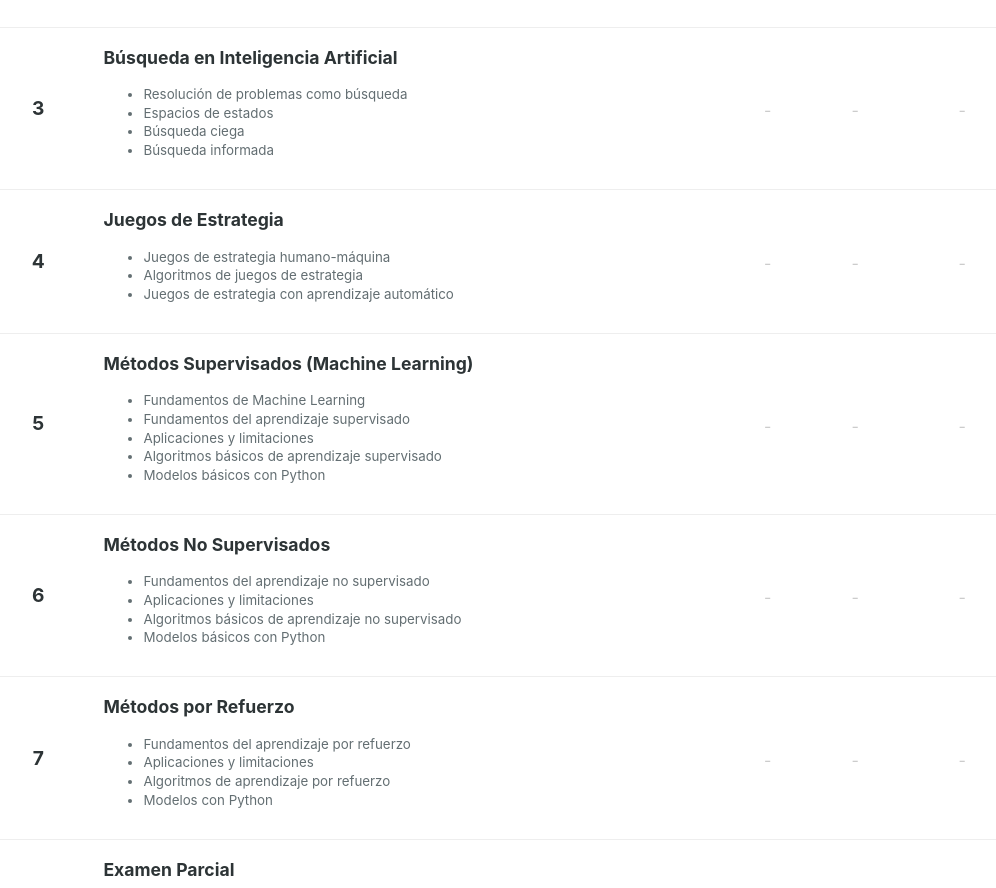
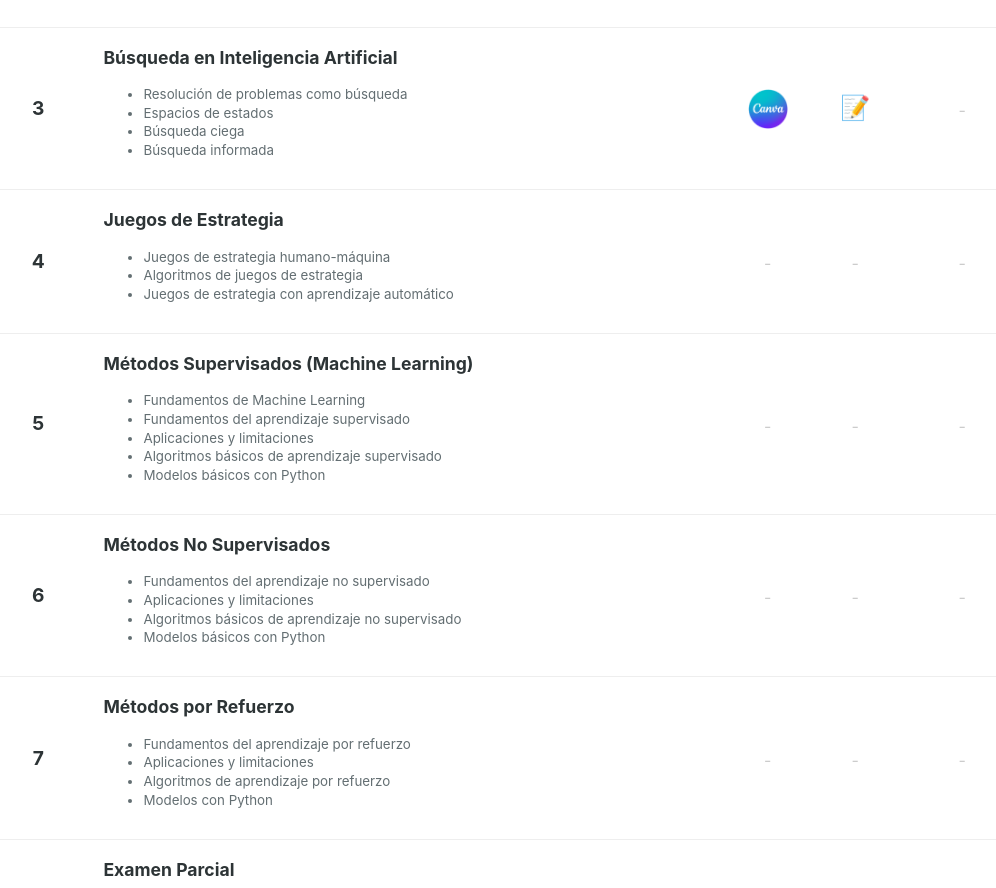
Before and after one commit to eduardoU-SM/PagWeb, an Eleventy site: page src/index.njk in a window 1280 px wide. Shown: the part 1718-2606 px from the top of the page, without its empty margins (133-1129 px from the left). Built offline with nearby package versions, Linux system fonts and the light colour scheme; Eleventy itself is replaced by a stand-in of ours; files that its build step writes are made by us from their sources.

Commit message:
Update semana-03.md

```diff
--- a/src/posts/semana-03.md
+++ b/src/posts/semana-03.md
@@ -1,6 +1,8 @@
 ---
 title: "Búsqueda en Inteligencia Artificial"
 date: 2026-04-13
+link_clases: "https://www.canva.com/design/DAHGtTdlss4/nFoM8AjPzpWbmTGc67MLGw/edit?ui=eyJBIjp7fX0&referrer=https%3A%2F%2Fwww.canva.com%2Fs%2Ftemplates%3Fquery%3D%26adj%3DeyJFIjp7IkEiOiJ0QUV4UkxnODFSSSJ9fQ"
+link_tareas: "https://docs.google.com/document/d/1kgIErV6A1jimQ4xGuXfkoLUcrW9VPRE0llLnRO9pnfM/edit?usp=drivesdk"
 ---
 - Resolución de problemas como búsqueda
 - Espacios de estados
```
